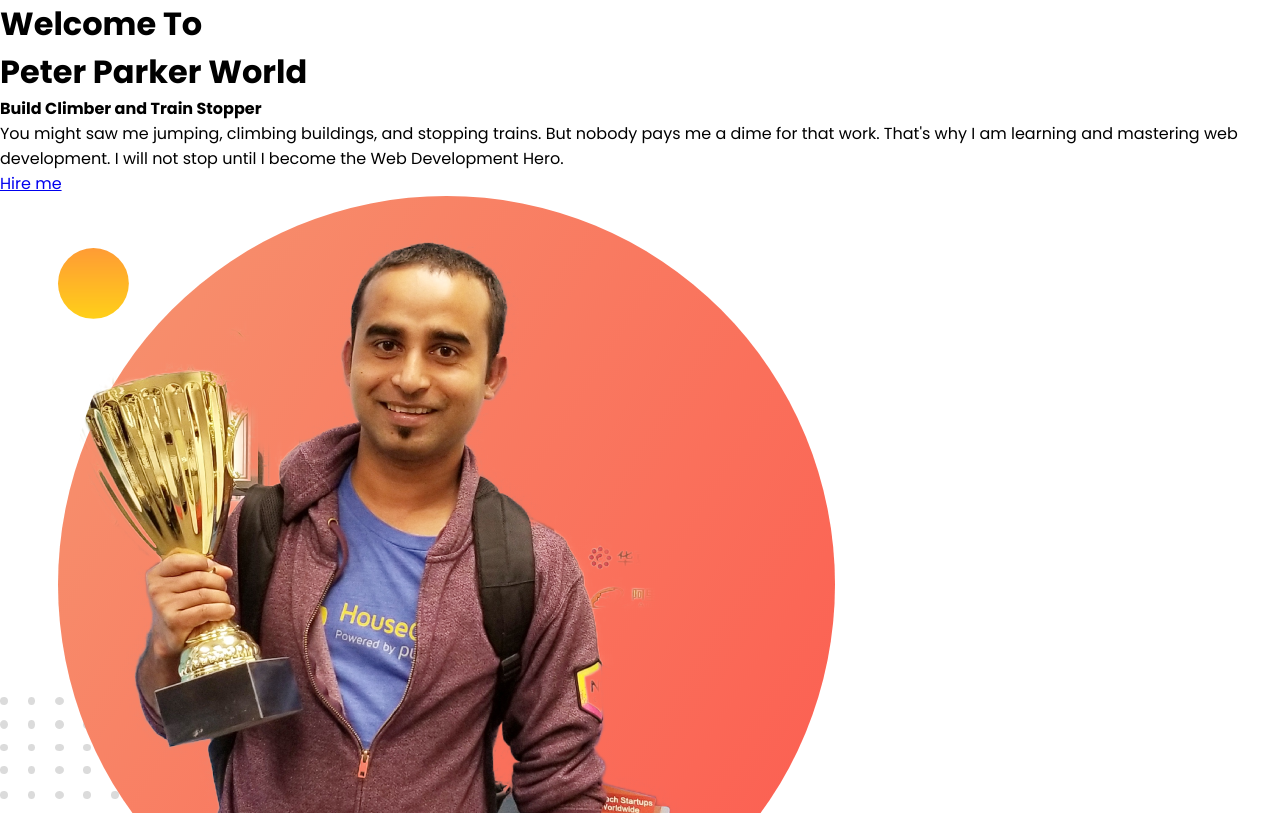
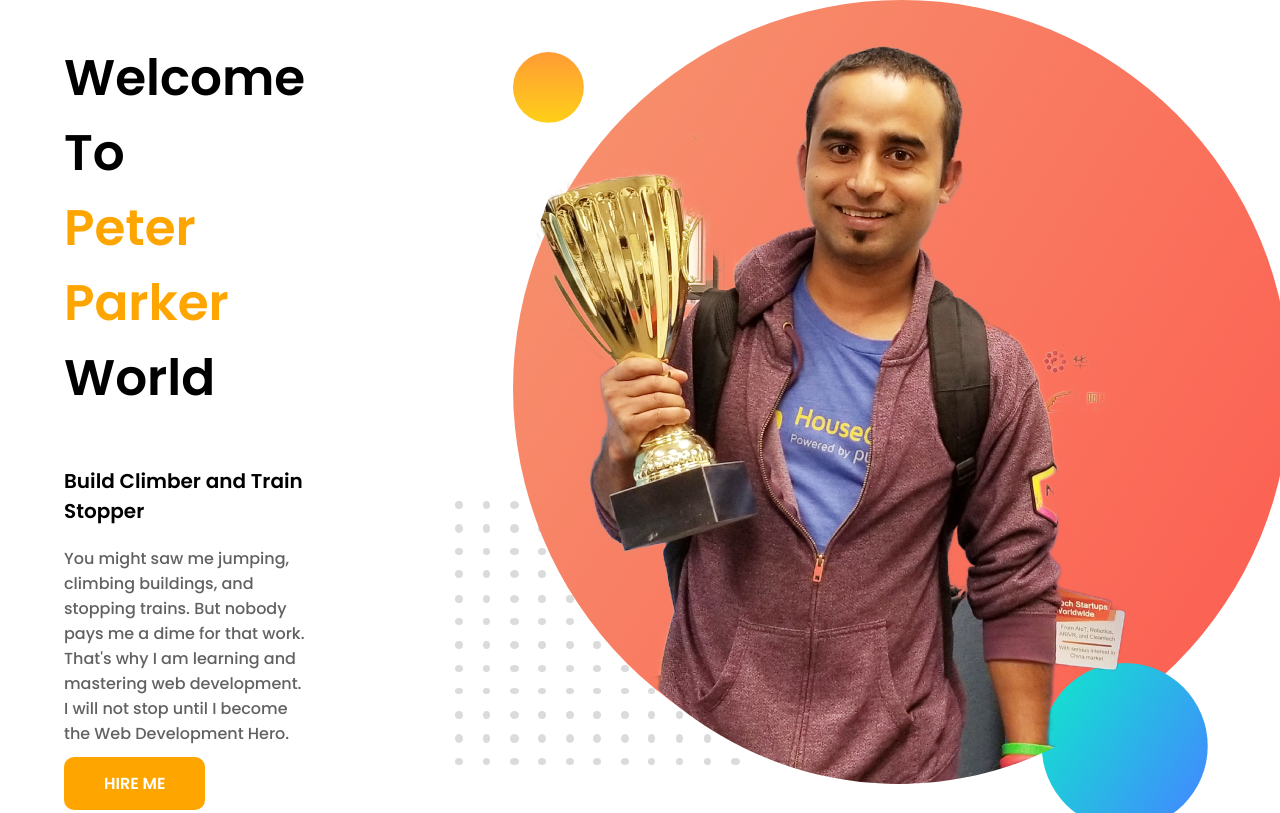
Before and after one commit to ROKUBOSS/developer-portfolio, a plain HTML site: page index.html in a window 1280 px wide. Shown: the top 813 px of the page. Drawn offline with Linux system fonts and the light colour scheme; a web font is replaced by a local one.

Commit message:
welcome part completed

```diff
--- a/index.html
+++ b/index.html
@@ -10,7 +10,7 @@
 </head>
 <body>
 
-
+<!-- Welcome Part -->
 <div class="welcome_part">
     <div class="left_section">
         <h1>Welcome To <br> <span>Peter Parker</span> World</h1>
@@ -23,5 +23,18 @@
     </div>
 </div>
 
+<!-- Dream Big Part -->
+<div class="dream_big_part">
+    <div class="left_section">
+        <img src="images/jhankar.png" alt="">
+    </div>
+    <div class="right_section">
+        <h1>Welcome To <br> <span>Peter Parker</span> World</h1>
+        <h4>Build Climber and Train Stopper</h4>
+        <p>You might saw me jumping, climbing buildings, and stopping trains. But nobody pays me a dime for that work. That's why I am learning and mastering web development. I will not stop until I become the Web Development Hero.</p>
+        <a href="#">Hire me</a>
+    </div>
+</div>
+
 </body>
 </html>
--- a/style.css
+++ b/style.css
@@ -7,3 +7,39 @@
     box-sizing: border-box;
     font-family: 'Poppins', sans-serif;
 }
+.welcome_part{
+    width: 90%;
+    margin: 0 auto;
+    display: flex;
+    justify-content: space-between;
+    align-items: center;
+    gap: 150px;
+    margin-bottom: 50px;
+}
+.left_section h1{
+    font-size: 50px;
+    font-weight: 600;
+    margin-bottom: 50px;
+}
+.left_section h1 span{
+    color: orange;
+}
+.left_section h4{
+    font-size: 20px;
+    font-weight: 600;
+    margin-bottom: 20px;
+}
+.left_section p {
+    color: #0000009e;
+    font-weight: 500;
+    margin-bottom: 25px;
+}
+.left_section a {
+    text-decoration: none;
+    background: orange;
+    color: #fff;
+    font-weight: 600;
+    text-transform: uppercase;
+    padding: 15px 40px;
+    border-radius: 10px;
+}
```
